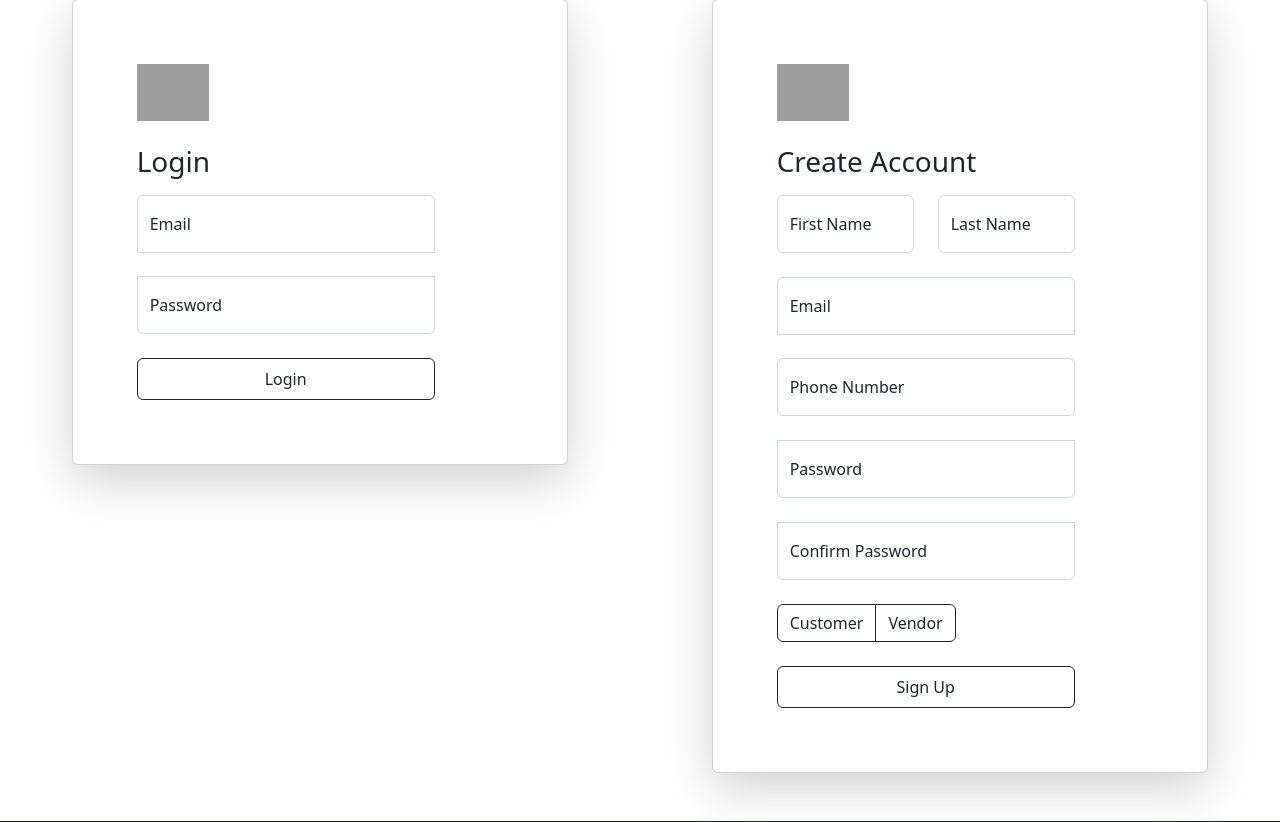
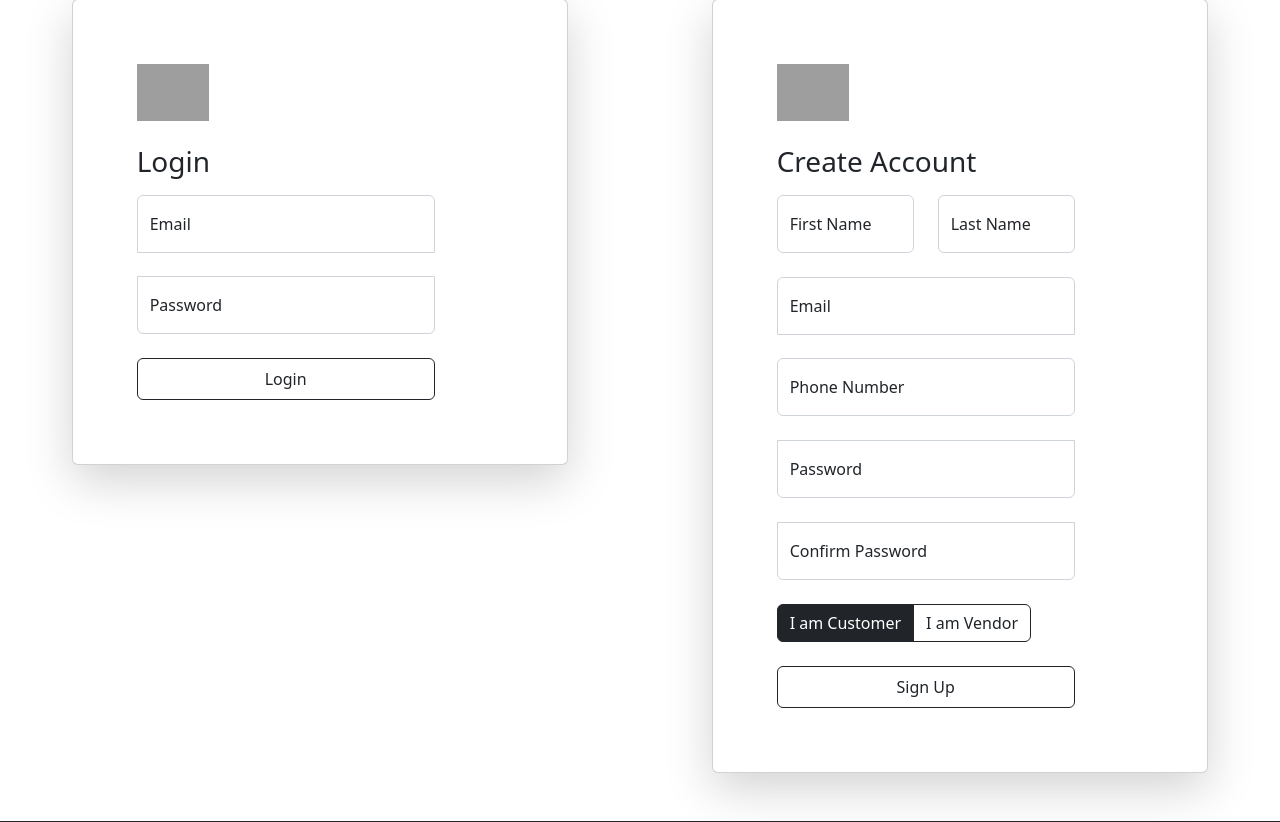
Before and after one commit to iamkramzTech/tabo-an, a PHP site: page /kramzcommerce/my-account in a window 1280 px wide. Shown: the part 81-903 px from the top of the page. Run offline with PHP 8.4, Linux system fonts and the light colour scheme; grey boxes are pictures that could not be loaded.

Commit message:
minor modification

```diff
--- a/my-account.php
+++ b/my-account.php
@@ -84,10 +84,10 @@
 
                                 <div class="form-floating mb-4">
                                 <div class="btn-group" role="group" aria-label="Vertical radio toggle button group">
-                                <input type="radio" class="btn-check" name="vbtn-radio" id="vbtn-radio2" autocomplete="off">
-                                 <label class="btn btn-outline-dark" for="vbtn-radio2">Customer</label>
-                                <input type="radio" class="btn-check" name="vbtn-radio" id="vbtn-radio3" autocomplete="off">
-                                <label class="btn btn-outline-dark" for="vbtn-radio3">Vendor</label>
+                                <input type="radio" class="btn-check" name="vbtn-customer" id="vbtn-customer" autocomplete="off" checked>
+                                 <label class="btn btn-outline-dark" for="vbtn-radio2">I am Customer</label>
+                                <input type="radio" class="btn-check" name="vbtn-vendor" id="vbtn-vendor" autocomplete="off">
+                                <label class="btn btn-outline-dark" for="vbtn-radio3">I am Vendor</label>
                                 </div>
                                 </div>
 
```
